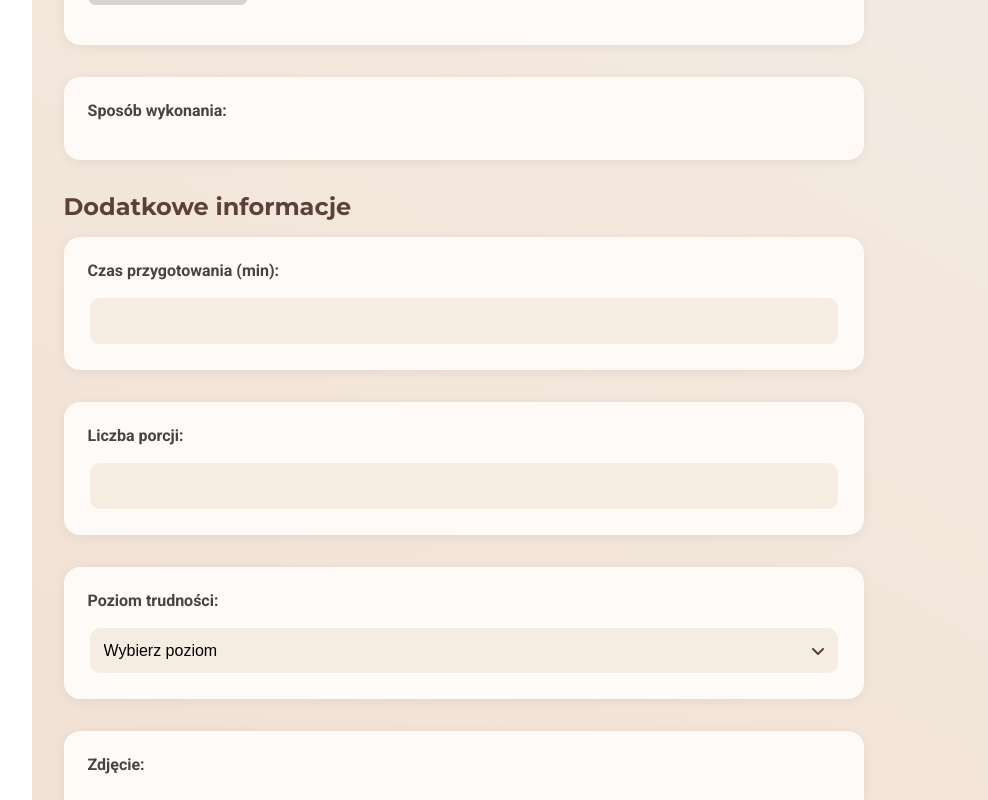
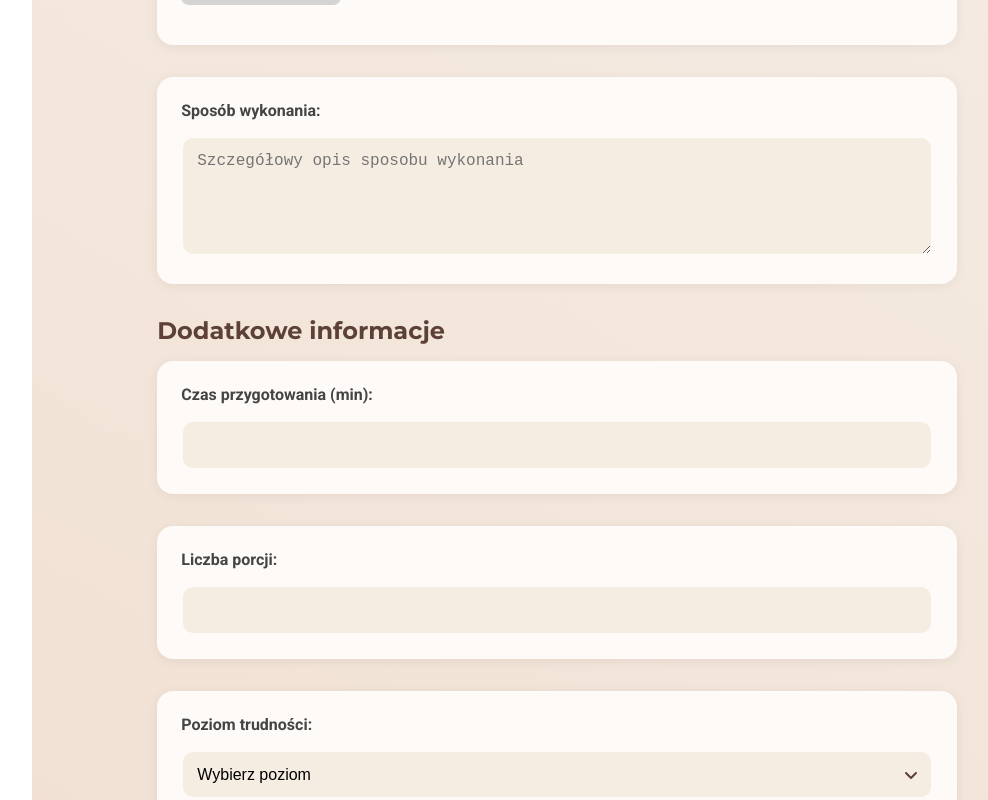
Before and after one commit to arekfem/mojaDieta, a React (Vite) app: page /nowy-przepis in a window 1280 px wide. Shown: the part 840-1640 px from the top of the page, without its empty margins (197-1185 px from the left). Built offline with nearby package versions, Linux system fonts and the light colour scheme.

Commit message:
Updated Form

```diff
--- a/src/components/Form/Form.jsx
+++ b/src/components/Form/Form.jsx
@@ -7,6 +7,8 @@ export const Form = () => {
 	const [category, setCategory] = useState('');
 	const [ingredients, setIngredients] = useState([]);
 	const [ingredientValue, setIngredientValue] = useState('');
+	// const [stepsPreparation, setStepsPreparation] = useState([]);
+	const [stepPreparationValue, setStepPreparationValue] = useState('');
 	const [prepTime, setPrepTime] = useState('');
 	const [portions, setPortions] = useState('');
 	const [difficulty, setDifficulty] = useState('');
@@ -27,13 +29,24 @@ export const Form = () => {
 		setIngredientValue('');
 	};
 
-	const editIngredient = () => {};
+	// const editIngredient = () => {};
 
 	const deleteIngredient = (id) => {
 		setIngredients((prevIngredients) =>
 			prevIngredients.filter((ingredient) => ingredient.id !== id)
 		);
 	};
+
+	// const addStepsPrep = () => {
+	// 	setStepsPreparation((prepSteps) => [
+	// 		...prepSteps,
+	// 		{
+	// 			stepPrep: stepPreparationValue,
+	// 			id: Math.random(),
+	// 		},
+	// 	]);
+	// 	setStepPreparationValue('');
+	// };
 
 	return (
 		<form onSubmit={handleSubmit} className={styles['form-wrapper']}>
@@ -77,14 +90,14 @@ export const Form = () => {
 						{ingredients.map(({ name, id }) => (
 							<li key={id} className={styles.ingredient}>
 								{name}
-								<div className={styles['ingredients-btns']}>
-									<button
+								<div className={styles['tools']}>
+									{/* <button
 										className={styles['edit-ingredient']}
 										onClick={editIngredient}>
 										EDIT
-									</button>
+									</button> */}
 									<button
-										className={styles['delete-ingredient']}
+										className={styles['delete-btn']}
 										onClick={() => deleteIngredient(id)}>
 										X
 									</button>
@@ -108,7 +121,44 @@ export const Form = () => {
 				</button>
 			</div>
 			<div className={styles['backbround-box']}>
-				<label htmlFor="">Sposób wykonania:</label>
+				<label htmlFor="stepsPreparation">Sposób wykonania:</label>
+				{/* {stepsPreparation && (
+					<ol>
+						{stepsPreparation.map(({ stepPrep, id }) => (
+							<li key={id} className={styles.ingredient}>
+								{stepPrep}
+								<div className={styles['tools']}>
+									<button
+										className={styles['delete-btn']}
+										// onClick={() => deleteIngredient(id)}
+									>
+										X
+									</button>
+								</div>
+							</li>
+						))}
+					</ol>
+				)}
+				<input
+					id="stepsPreparation"
+					type="text"
+					value={stepPreparationValue}
+					onChange={(e) => setStepPreparationValue(e.target.value)}
+					placeholder="Etap w przyogtowaniu"
+				/>
+				<button
+					className={styles['btn-accept']}
+					onClick={addStepsPrep}
+					disabled={!stepPreparationValue}>
+					Dodaj etap
+				</button> */}
+				<textarea
+					id="stepsPreparation"
+					value={stepPreparationValue}
+					onChange={(e) => setStepPreparationValue(e.target.value)}
+					placeholder="Szczegółowy opis sposobu wykonania"
+					rows={4}
+				/>
 			</div>
 			<h2>Dodatkowe informacje</h2>
 			<div className={`${styles['backbround-box']} `}>
@@ -145,13 +195,6 @@ export const Form = () => {
 					<option value="zaawansowany">Zaawansowany</option>
 				</select>
 			</div>
-			<div className={`${styles['backbround-box']} ${styles['photo-section']}`}>
-				<label>Zdjęcie:</label>
-				{/* <input type="file" accept="image/*" onChange={handlePhotoChange} />
-					{photo && (
-						<img src={photo} alt="Podgląd zdjęcia" className="photo-preview" />
-					)} */}
-			</div>
 			<div className={`${styles['backbround-box']} `}>
 				<label htmlFor="tags">Tagi (oddzielone przecinkami):</label>
 				<input
@@ -163,19 +206,11 @@ export const Form = () => {
 				/>
 			</div>
 			<div className={styles['btn-box']}>
-				<button
-					className={styles['btn-cancel']}
-					// onClick={() => navigate('/')}
-				>
-					Anuluj
-				</button>
+				<button className={styles['btn-cancel']}>Anuluj</button>
 				<button
 					type="submit"
 					className={styles['btn-accept']}
-					disabled={!title || !description}
-					// onClick={handleSave}
-					// disabled={!isFormValid}>
-				>
+					disabled={!title}>
 					Zapisz
 				</button>
 			</div>
--- a/src/components/Form/Form.module.css
+++ b/src/components/Form/Form.module.css
@@ -28,7 +28,6 @@
 		background-color: rgb(246, 237, 226);
 	}
 	select {
-		/* Ukrycie domyślnej strzałki */
 		appearance: none;
 		background-image: url('/angle-down.svg');
 		background-repeat: no-repeat;
@@ -41,7 +40,6 @@
 	select:focus {
 		outline: none;
 		border-color: var(--main-color);
-		/* box-shadow: 0 0 0 3px var(--bg-secondary-color); */
 	}
 
 	textarea {
@@ -54,9 +52,9 @@
 	display: flex;
 	justify-content: space-between;
 	align-items: center;
+	margin-bottom: 0.5rem;
 	padding: 0.5rem;
-	margin-bottom: 0.5rem;
-	list-style: inside;
+	border-bottom: 1px solid rgb(236, 236, 236);
 }
 
 .ingredient:hover {
@@ -112,7 +110,7 @@ form h2 {
 }
 
 .edit-ingredient,
-.delete-ingredient {
+.delete-btn {
 	margin: 0;
 	padding: 0.25rem 0.5rem;
 	background-color: transparent;
@@ -127,11 +125,11 @@ form h2 {
 	background-color: rgb(65, 105, 225);
 }
 
-.delete-ingredient {
+.delete-btn {
 	color: rgb(255, 99, 71);
 }
 
-.delete-ingredient:hover {
+.delete-btn:hover {
 	color: #fff;
 	background-color: rgb(255, 99, 71);
 }
--- a/src/components/Main/Main.module.css
+++ b/src/components/Main/Main.module.css
@@ -1,3 +1,5 @@
 .container {
+	display: flex;
+	justify-content: center;
 	width: 100%;
 }
```
